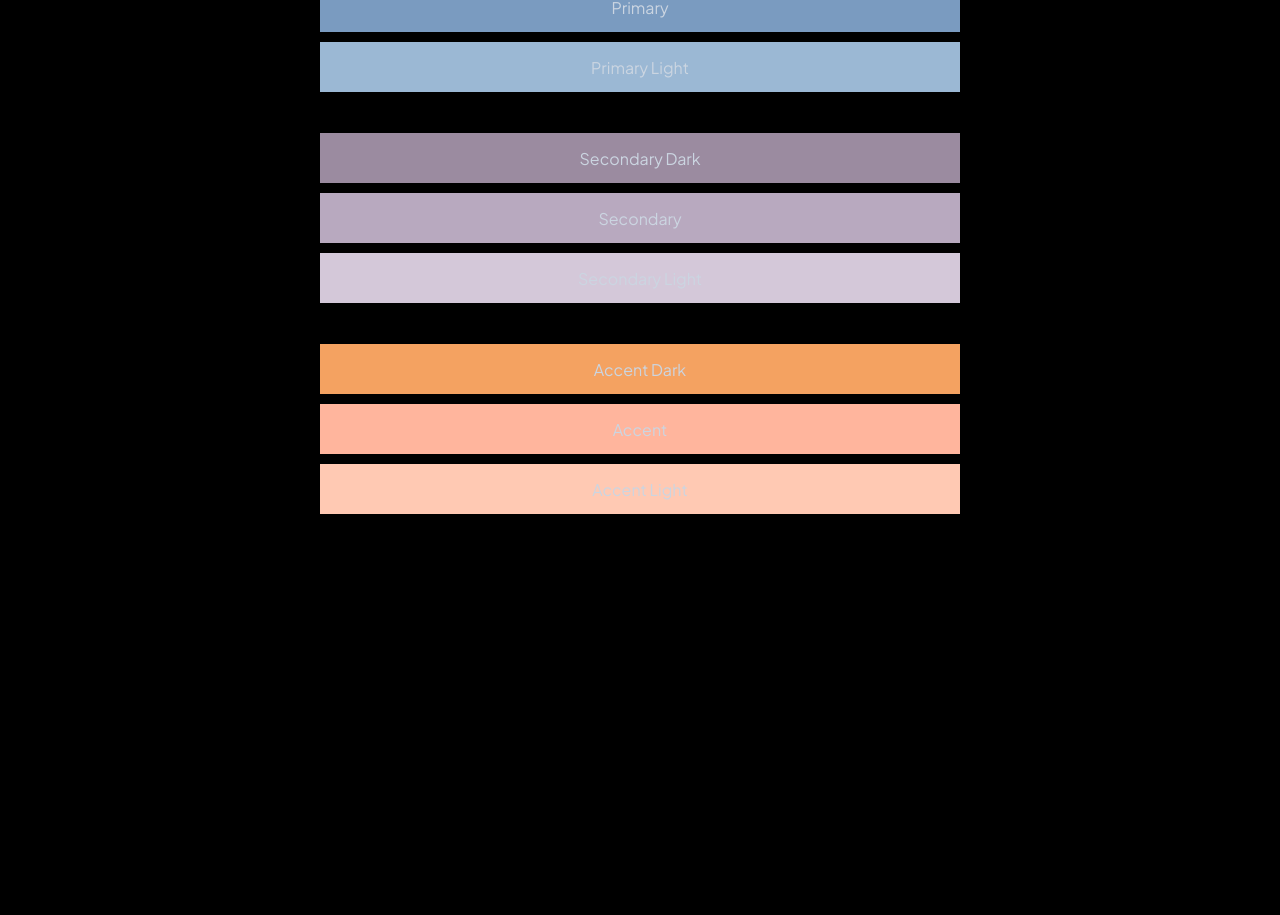
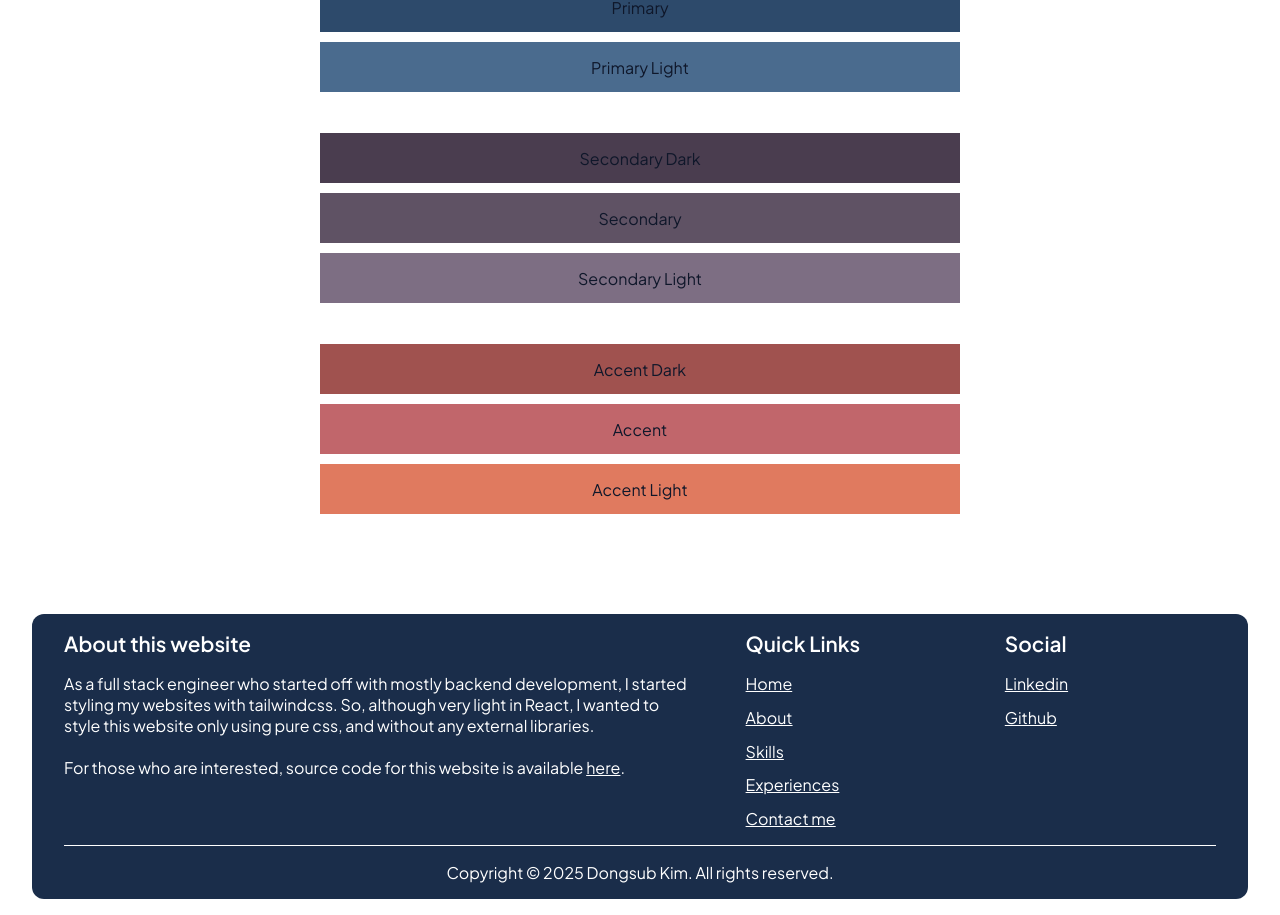
Before and after one commit to dongsub0918/personal-website, a Next.js app: page /color-ref in a window 1280 px wide. Shown: the part 252-1167 px from the top of the page. Before the commit the page ends 850 px from the top, so only its background shows below. Built offline with nearby package versions, Linux system fonts and the light colour scheme.

Commit message:
footer implementation: nextup contact me section

```diff
--- a/src/app/layout.tsx
+++ b/src/app/layout.tsx
@@ -1,7 +1,9 @@
 import type { Metadata } from "next";
 import { Plus_Jakarta_Sans } from "next/font/google";
+
 import "./globals.css";
 import Navbar from "@ui/navbar/navbar";
+import Footer from "@ui/footer/footer";
 import { ThemeProvider } from "@lib/context/themeContext";
 
 const plusJakarta = Plus_Jakarta_Sans({
@@ -20,11 +22,12 @@ export default function RootLayout({
   children: React.ReactNode;
 }>) {
   return (
-    <html lang="en" className="dark">
+    <html lang="en" className="light">
       <body className={plusJakarta.variable}>
         <ThemeProvider>
           <Navbar />
           <main style={{ marginTop: "var(--navbar-height)" }}>{children}</main>
+          <Footer />
         </ThemeProvider>
       </body>
     </html>
--- a/src/app/page.module.css
+++ b/src/app/page.module.css
@@ -1,7 +1,7 @@
 .container {
   display: flex;
   flex-direction: column;
-  gap: 100px;
+  gap: 200px;
 }
 
 .container > * {
--- a/src/lib/content/experiences.ts
+++ b/src/lib/content/experiences.ts
@@ -32,7 +32,7 @@ const experiences: Experiences = {
         title: "3D face mask scanning iOS mobile application",
         descriptions: [
           "Currently developing an application used to scan faces through camera and generate 3D mask objects, using Swift.",
-          "Successfully implemented full stack integrations into a native iOS application, and using responses data from the server generated 3D models.",
+          "Successfully implemented full stack integrations into a native iOS application, and using vertex information from responses data from the server generated 3D models.",
           "Designed views for rendering 3D models on a 2D screen, using iOS native frameworks mainly intended for visionOS programming.",
         ],
         skills: [
--- a/src/lib/context/themeContext.tsx
+++ b/src/lib/context/themeContext.tsx
@@ -12,7 +12,7 @@ interface ThemeContextType {
 const ThemeContext = createContext<ThemeContextType | undefined>(undefined);
 
 export function ThemeProvider({ children }: { children: ReactNode }) {
-  const [theme, setTheme] = useState<Theme>("dark");
+  const [theme, setTheme] = useState<Theme>("light");
 
   const toggleTheme = () => {
     const newTheme = theme === "light" ? "dark" : "light";
--- /dev/null
+++ b/src/ui/footer/footer.module.css
@@ -0,0 +1,75 @@
+.container {
+  background-color: var(--primary-dark);
+  display: flex;
+  flex-direction: column;
+  align-items: center;
+  justify-content: center;
+  margin: 1rem 2rem;
+  padding: 1rem 2rem;
+  border-radius: 12px;
+  color: var(--background);
+  transition: background-color var(--transition-duration)
+      var(--transition-timing),
+    color var(--transition-duration) var(--transition-timing);
+}
+
+.contentContainer {
+  display: grid;
+  grid-template-columns: 3fr 1fr 1fr;
+  gap: 3rem;
+  margin-bottom: 1rem;
+
+  h2 {
+    font-size: 1.3rem;
+    font-weight: 600;
+  }
+}
+
+.footerBio {
+  display: flex;
+  flex-direction: column;
+  gap: 1rem;
+
+  p {
+    font-size: 1rem;
+    font-weight: 400;
+  }
+
+  a {
+    text-decoration: underline;
+  }
+
+  a:hover {
+    opacity: 0.7;
+  }
+}
+
+.linksContainer {
+  display: flex;
+  flex-direction: column;
+  gap: 1rem;
+}
+
+.links {
+  display: flex;
+  flex-direction: column;
+  gap: 0.8rem;
+}
+
+.links > * {
+  text-decoration: underline;
+  width: fit-content;
+}
+
+.links > *:hover {
+  opacity: 0.7;
+}
+
+.copyright {
+  width: 100%;
+  text-align: center;
+  border-top: 1px solid var(--background);
+  padding-top: 1rem;
+  font-size: 1rem;
+  transition: border-color var(--transition-duration) var(--transition-timing);
+}
--- /dev/null
+++ b/src/ui/footer/footer.tsx
@@ -0,0 +1,71 @@
+"use client";
+
+import styles from "./footer.module.css";
+import Link from "next/link";
+import { useScrollTo } from "@/lib/hooks/useScrollTo";
+
+export default function Footer() {
+  const scrollTo = useScrollTo();
+
+  return (
+    <footer className={styles.container}>
+      <div className={styles.contentContainer}>
+        <div className={styles.footerBio}>
+          <h2>About this website</h2>
+          <p>
+            As a full stack engineer who started off with mostly backend
+            development, I started styling my websites with tailwindcss. So,
+            although very light in React, I wanted to style this website only
+            using pure css, and without any external libraries.
+            <br /> <br />
+            For those who are interested, source code for this website is
+            available{" "}
+            <a href="https://github.com/dongsub0918/personal-website">here</a>.
+          </p>
+        </div>
+        <div className={styles.linksContainer}>
+          <h2>Quick Links</h2>
+          <div className={styles.links}>
+            <Link href="#home" onClick={() => scrollTo("home")}>
+              Home
+            </Link>
+            <Link href="#about" onClick={() => scrollTo("about")}>
+              About
+            </Link>
+            <Link href="#skills" onClick={() => scrollTo("skills")}>
+              Skills
+            </Link>
+            <Link href="#experiences" onClick={() => scrollTo("experiences")}>
+              Experiences
+            </Link>
+            <Link href="#contact" onClick={() => scrollTo("contact")}>
+              Contact me
+            </Link>
+          </div>
+        </div>
+        <div className={styles.linksContainer}>
+          <h2>Social</h2>
+          <div className={styles.links}>
+            <Link
+              href="https://www.linkedin.com/in/aiden-dongsub-kim/"
+              target="_blank"
+              rel="noopener noreferrer"
+            >
+              Linkedin
+            </Link>
+            <Link
+              href="https://github.com/dongsub0918"
+              target="_blank"
+              rel="noopener noreferrer"
+            >
+              Github
+            </Link>
+          </div>
+        </div>
+      </div>
+      <p className={styles.copyright}>
+        Copyright © {new Date().getFullYear()} Dongsub Kim. All rights reserved.
+      </p>
+    </footer>
+  );
+}
```
Also changed, not shown: src/app/page.tsx (+4 -4 lines), src/ui/contactSection/contactSection.tsx (added, +9 -0 lines), src/ui/projectsSection/projectsSection.tsx (deleted, +0 -9 lines), public/project-previews/face-mask.png, src/ui/contactSection/contactSection.module.css (renamed from src/ui/projectsSection/projectsSection.module.css).
